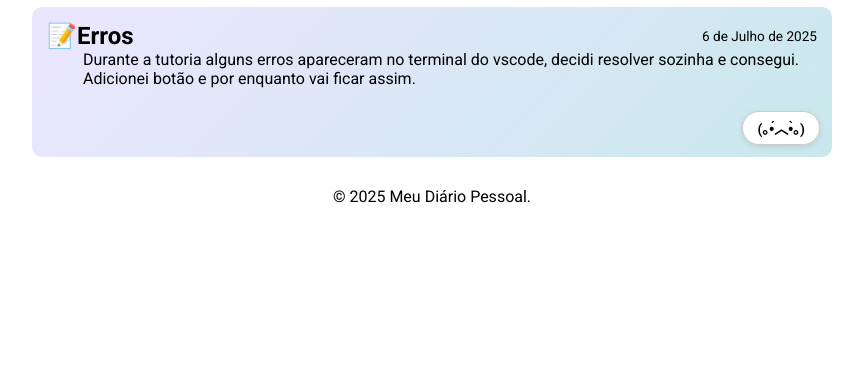
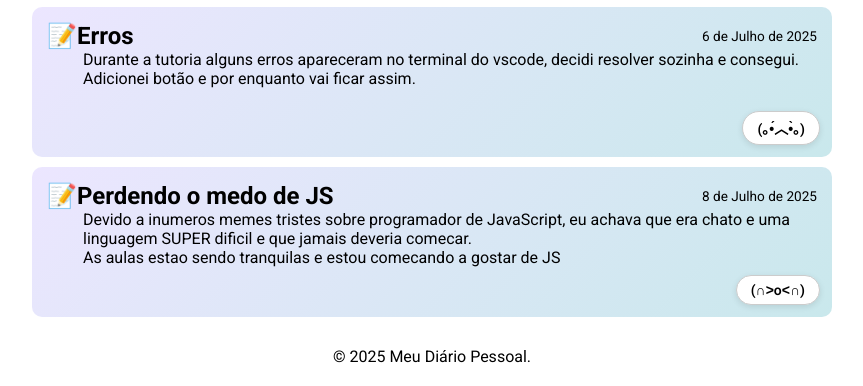
Before and after one commit to lilianruama/journaling, a plain HTML site: page index.html in a window 1280 px wide. Shown: the part 691-1077 px from the top of the page, without its empty margins (208-1071 px from the left). Before the commit the page ends 917 px from the top, so only its background shows below. Drawn offline with Linux system fonts and the light colour scheme; a web font is replaced by a local one.

Commit message:
Alterações

```diff
--- a/index.html
+++ b/index.html
@@ -63,6 +63,15 @@
             <p>Adicionei botão e por enquanto vai ficar assim.</p>
              <button class="button-34" role="button">(｡•́︿•̀｡)</button>
         </article>
+        <article>
+            <header>
+                <h2>📝Perdendo o medo de JS</h2>
+                <time datetime="2025-07-08">8 de Julho de 2025</time>
+            </header>
+            <p>Devido a inumeros memes tristes sobre programador de JavaScript, eu achava que era chato e uma linguagem SUPER dificil e que jamais deveria comecar.</p>
+            <p>As aulas estao sendo tranquilas e estou comecando a gostar de JS</p>
+             <button class="button-34" role="button">(∩˃o˂∩)</button>
+        </article>
     </main>
 
     <footer>
```
